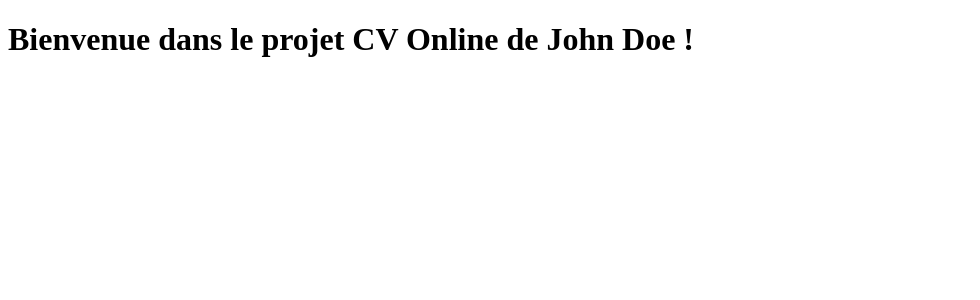
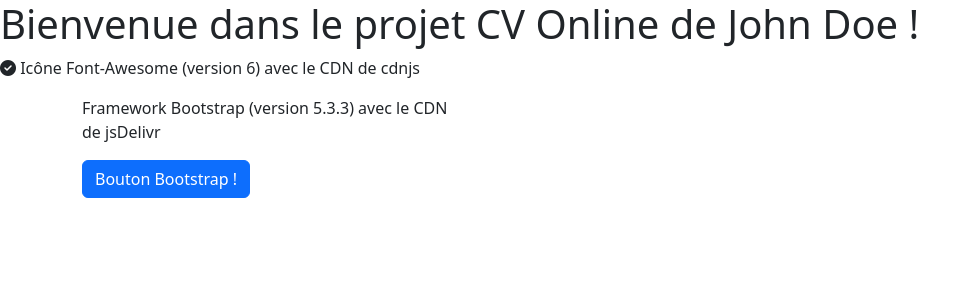
Before and after one commit to MonLucCo/CEF_Responsive-Design-CV-Online_Test-version, a React (Create React App) app in the folder cv-online/: page / in a window 1280 px wide. Shown: the top 300 px of the page, without its empty margins (0-980 px from the left). Built offline with nearby package versions, Linux system fonts and the light colour scheme.

Commit message:
Etape2_Organiation projet React avec Bootstrap et Font-Awesome

```diff
--- a/cv-online/public/index.html
+++ b/cv-online/public/index.html
@@ -1,14 +1,12 @@
 <!DOCTYPE html>
 <html lang="en">
+
 <head>
   <meta charset="utf-8" />
   <link rel="icon" href="%PUBLIC_URL%/favicon.ico" />
   <meta name="viewport" content="width=device-width, initial-scale=1" />
   <meta name="theme-color" content="#000000" />
-    <meta
-      name="description"
-      content="Web site created using create-react-app"
-    />
+  <meta name="description" content="Web site created using create-react-app" />
   <link rel="apple-touch-icon" href="%PUBLIC_URL%/logo192.png" />
   <!--
       manifest.json provides metadata used when your web app is installed on a
@@ -25,19 +23,21 @@
       Learn how to configure a non-root public URL by running `npm run build`.
     -->
   <title>React App</title>
+  <!-- Font Awesome -->
+  <link rel="stylesheet" href="https://cdnjs.cloudflare.com/ajax/libs/font-awesome/6.6.0/css/all.min.css"
+    integrity="sha512-Kc323vGBEqzTmouAECnVceyQqyqdsSiqLQISBL29aUW4U/M7pSPA/gEUZQqv1cwx4OnYxTxve5UMg5GT6L4JJg=="
+    crossorigin="anonymous" referrerpolicy="no-referrer" />
+  <!-- Bootstrap -->
+  <link rel="stylesheet" href="https://cdn.jsdelivr.net/npm/bootstrap@5.3.3/dist/css/bootstrap.min.css"
+    integrity="sha256-PI8n5gCcz9cQqQXm3PEtDuPG8qx9oFsFctPg0S5zb8g=" crossorigin="anonymous">
 </head>
+
 <body>
   <noscript>You need to enable JavaScript to run this app.</noscript>
   <div id="root"></div>
-    <!--
-      This HTML file is a template.
-      If you open it directly in the browser, you will see an empty page.
+  <!-- Script Bootsrtap -->
+  <script src="https://cdn.jsdelivr.net/npm/bootstrap@5.3.3/dist/js/bootstrap.min.js"
+    integrity="sha256-3gQJhtmj7YnV1fmtbVcnAV6eI4ws0Tr48bVZCThtCGQ=" crossorigin="anonymous"></script>
+</body>
 
-      You can add webfonts, meta tags, or analytics to this file.
-      The build step will place the bundled scripts into the <body> tag.
-
-      To begin the development, run `npm start` or `yarn start`.
-      To create a production bundle, use `npm run build` or `yarn build`.
-    -->
-  </body>
 </html>
--- a/cv-online/src/App.js
+++ b/cv-online/src/App.js
@@ -2,6 +2,13 @@ function App() {
   return (
     <div className="App">
       <h1> Bienvenue dans le projet CV Online de John Doe !</h1>
+      <p><i className="fas fa-check-circle"></i> Icône Font-Awesome (version 6) avec le CDN de cdnjs</p>
+      <div class="container">
+        <article class="col-md-6 col-lg-4 mb-5">
+          <p>Framework Bootstrap (version 5.3.3) avec le CDN de jsDelivr</p>
+          <button className="btn btn-primary">Bouton Bootstrap !</button>
+        </article>
+      </div>
     </div>
   );
 }
--- a/cv-online/src/index.css
+++ /dev/null
@@ -1,13 +0,0 @@
-body {
-  margin: 0;
-  font-family: -apple-system, BlinkMacSystemFont, 'Segoe UI', 'Roboto', 'Oxygen',
-    'Ubuntu', 'Cantarell', 'Fira Sans', 'Droid Sans', 'Helvetica Neue',
-    sans-serif;
-  -webkit-font-smoothing: antialiased;
-  -moz-osx-font-smoothing: grayscale;
-}
-
-code {
-  font-family: source-code-pro, Menlo, Monaco, Consolas, 'Courier New',
-    monospace;
-}
--- a/cv-online/src/index.js
+++ b/cv-online/src/index.js
@@ -1,6 +1,5 @@
 import React from 'react';
 import ReactDOM from 'react-dom/client';
-// import './index.css';
 import App from './App';
 
 const root = ReactDOM.createRoot(document.getElementById('root'));
```
Lines whose indentation alone changed are shown as unchanged.
